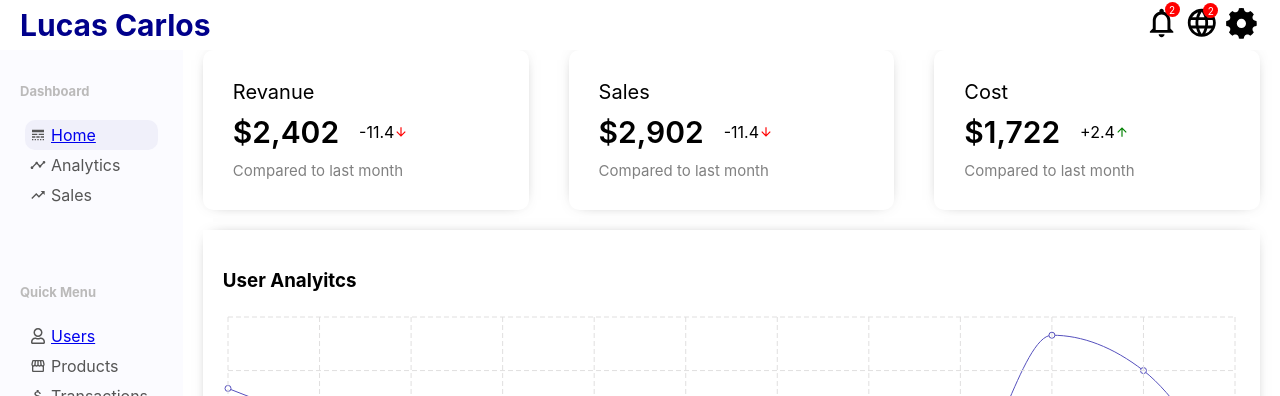
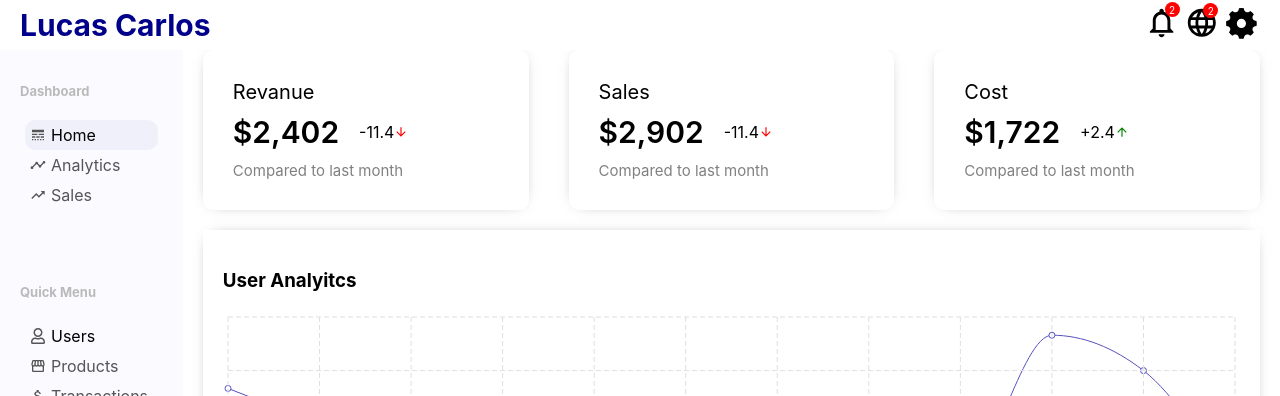
Before and after one commit to lucas9121/dashboard, a React (Create React App) app: page / in a window 1280 px wide. Shown: the top 396 px of the page. Built offline with nearby package versions, Linux system fonts and the light colour scheme; the HTML template or start-up script is replaced by a standard one.

Commit message:
adding css styles

```diff
--- a/src/components/Sidebar/Sidebar.css
+++ b/src/components/Sidebar/Sidebar.css
@@ -34,6 +34,11 @@
     gap: 5px;
 }
 
+.sidebar-item > a {
+    color: black;
+    text-decoration: none;
+}
+
 .sidebar-item.active, .sidebar-item:hover{
     background-color: rgb(240 240 250);
 }
```
